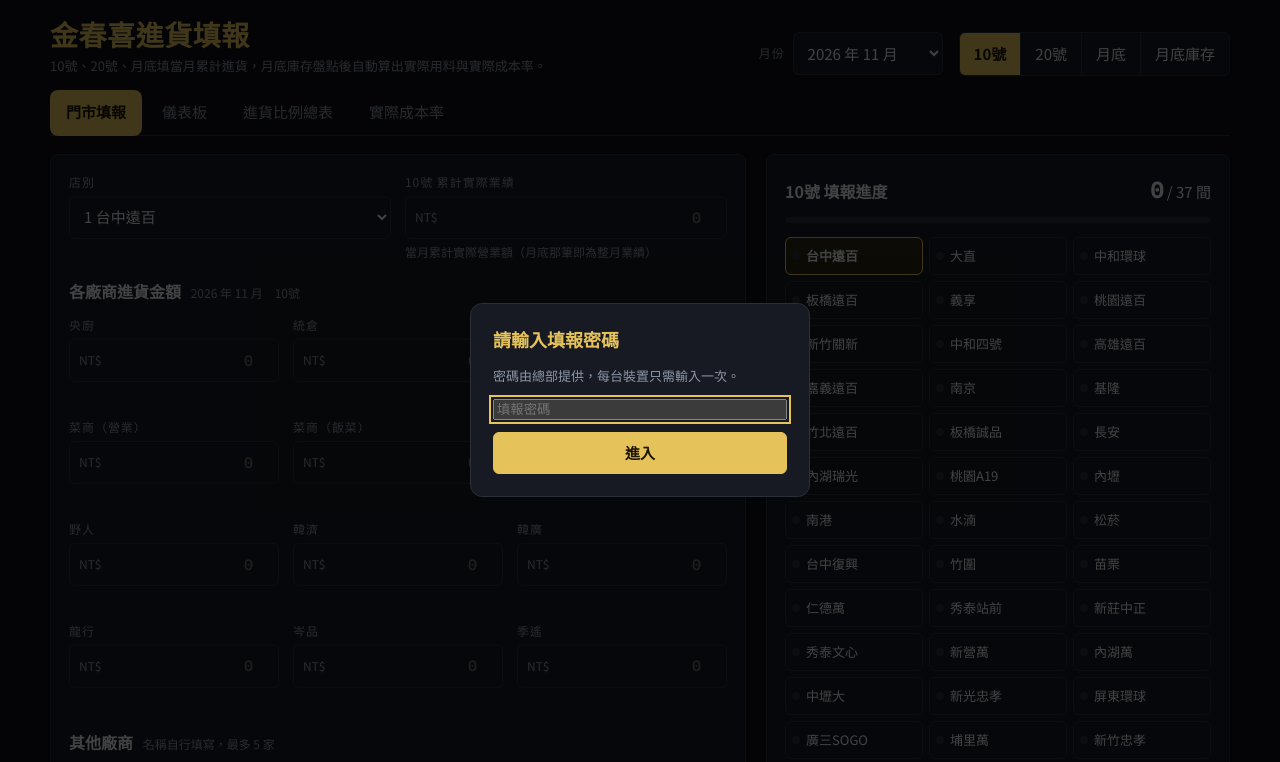
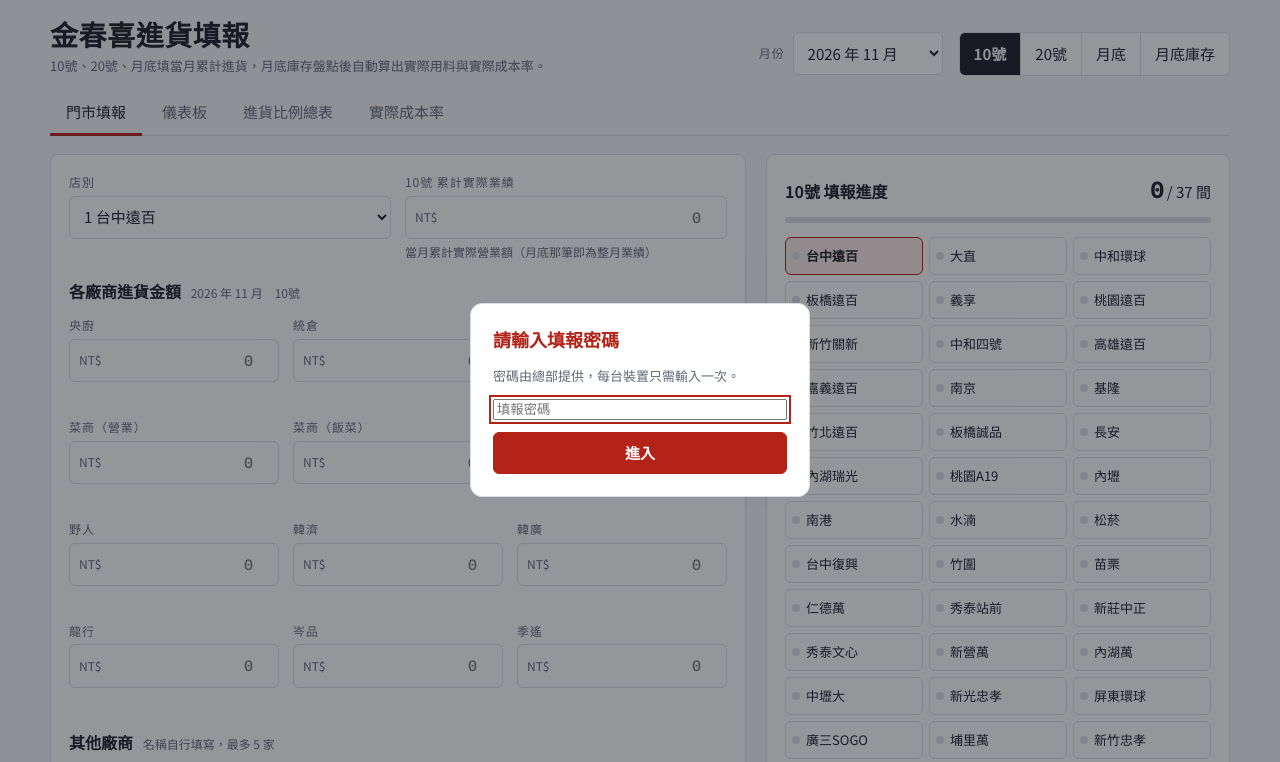
Before and after one commit to Allie1220/jcx-purchase, a plain HTML site: page index.html in a window 1280 px wide. Shown: the top 762 px of the page. Drawn offline with Linux system fonts and the light colour scheme.

Commit message:
Add files via upload

```diff
--- a/index.html
+++ b/index.html
@@ -11,22 +11,22 @@ body { margin: 0; }
 /* Layout: header holds month + period (10號/20號/月底/月底庫存) shared by entry and summary.
    Entry = form beside a 34-store progress grid; summary and cost = wide sticky-column tables. */
 :root {
-  --bg: #0E1016;
-  --surface: #171A23;
-  --ink: #ECEEF2;
-  --muted: #8D95A6;
-  --line: #2A2F3B;
-  --accent: #E6C35A;
-  --accent-ink: #1A1500;
-  --accent-soft: #2B2612;
-  --ok: #4FD08C;
-  --ok-soft: #12291F;
-  --warn: #E8A64C;
-  --warn-soft: #33260F;
+  --bg: #F4F5F7;
+  --surface: #FFFFFF;
+  --ink: #1B1F27;
+  --muted: #5F6878;
+  --line: #DADDE3;
+  --accent: #B42318;
+  --accent-ink: #FFFFFF;
+  --accent-soft: #FBE9E7;
+  --ok: #1F7A4D;
+  --ok-soft: #E3F3EA;
+  --warn: #9A5B00;
+  --warn-soft: #FDF1DC;
   --f-display: "Noto Serif TC", "Songti TC", "PMingLiU", serif;
   --f-body: "Noto Sans TC", "PingFang TC", "Microsoft JhengHei", system-ui, sans-serif;
   --f-num: "IBM Plex Mono", ui-monospace, "SFMono-Regular", Menlo, monospace;
-  color-scheme: dark;
+  color-scheme: light;
 }
 * { box-sizing: border-box; }
 body {
@@ -37,7 +37,7 @@ body {
 }
 .wrap { max-width: 1180px; margin: 0 auto; }
 header.top { display: flex; flex-wrap: wrap; gap: 14px 24px; align-items: end; justify-content: space-between; padding-bottom: 14px; }
-h1 { color: var(--accent); font-family: var(--f-display); font-size: 28px; line-height: 1.2; margin: 0; letter-spacing: .02em; text-wrap: balance; }
+h1 { font-family: var(--f-display); font-size: 28px; line-height: 1.2; margin: 0; letter-spacing: .02em; text-wrap: balance; }
 .sub { color: var(--muted); font-size: 13px; margin-top: 2px; }
 .pickers { display: flex; flex-wrap: wrap; align-items: center; gap: 10px 16px; }
 .monthbox { display: flex; align-items: center; gap: 8px; }
@@ -50,16 +50,16 @@ select:focus-visible, input:focus-visible, button:focus-visible, a:focus-visible
 .monthbox select { width: auto; min-width: 150px; }
 nav.tabs { display: flex; flex-wrap: wrap; gap: 4px; border-bottom: 1px solid var(--line); margin-bottom: 18px; }
 nav.tabs a {
-  border-radius: 8px; padding: 10px 16px; text-decoration: none; color: var(--muted); font-weight: 500; border-bottom: 3px solid transparent; margin-bottom: -1px;
+  padding: 10px 16px; text-decoration: none; color: var(--muted); font-weight: 500; border-bottom: 3px solid transparent; margin-bottom: -1px;
 }
-nav.tabs a[aria-current="page"] { color: var(--accent-ink); background: var(--accent); font-weight: 700; }
+nav.tabs a[aria-current="page"] { color: var(--ink); border-bottom-color: var(--accent); }
 .banner { padding: 10px 14px; border-radius: 6px; margin-bottom: 14px; font-size: 14px; background: var(--warn-soft); color: var(--warn); }
 .banner[hidden] { display: none; }
 
 .seg { display: inline-flex; border: 1px solid var(--line); border-radius: 6px; overflow: hidden; }
 .seg button { border: 0; border-radius: 0; min-height: 42px; background: var(--surface); padding: 0 14px; }
 .seg button + button { border-left: 1px solid var(--line); }
-.seg button[aria-pressed="true"] { background: var(--accent); color: var(--accent-ink); font-weight: 700; }
+.seg button[aria-pressed="true"] { background: var(--ink); color: var(--bg); font-weight: 700; }
 
 /* entry view */
 .entry { display: grid; grid-template-columns: minmax(0, 1.5fr) minmax(0, 1fr); gap: 20px; align-items: start; }
@@ -124,7 +124,7 @@ td.okc { color: var(--ok); text-align: left; font-family: var(--f-body); }
 .sync { font-size: 13px; color: var(--muted); cursor: default; }
 .sync.ok { color: var(--ok); }
 .sync.warn { color: var(--warn); cursor: pointer; }
-.gate { position: fixed; inset: 0; background: rgba(0,0,0,.72); display: grid; place-items: center; z-index: 50; padding: 16px; }
+.gate { position: fixed; inset: 0; background: rgba(20,24,32,.45); display: grid; place-items: center; z-index: 50; padding: 16px; }
 .gatebox { background: var(--surface); border: 1px solid var(--line); border-radius: 12px; padding: 22px; width: min(100%, 340px); display: grid; gap: 12px; }
 .gatebox h2 { margin: 0; font-size: 18px; color: var(--accent); }
 .gatebox p { margin: 0; font-size: 13px; color: var(--muted); min-height: 20px; }
```
